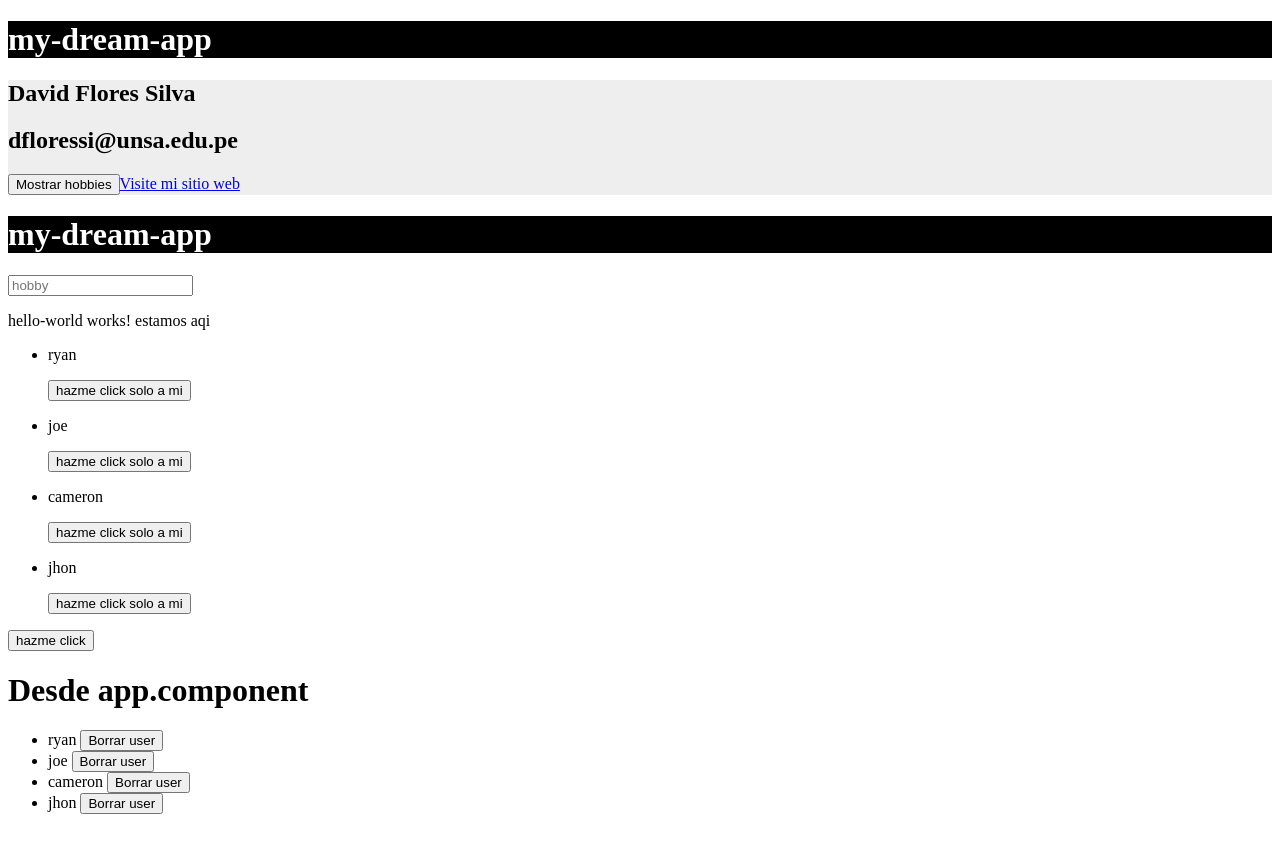
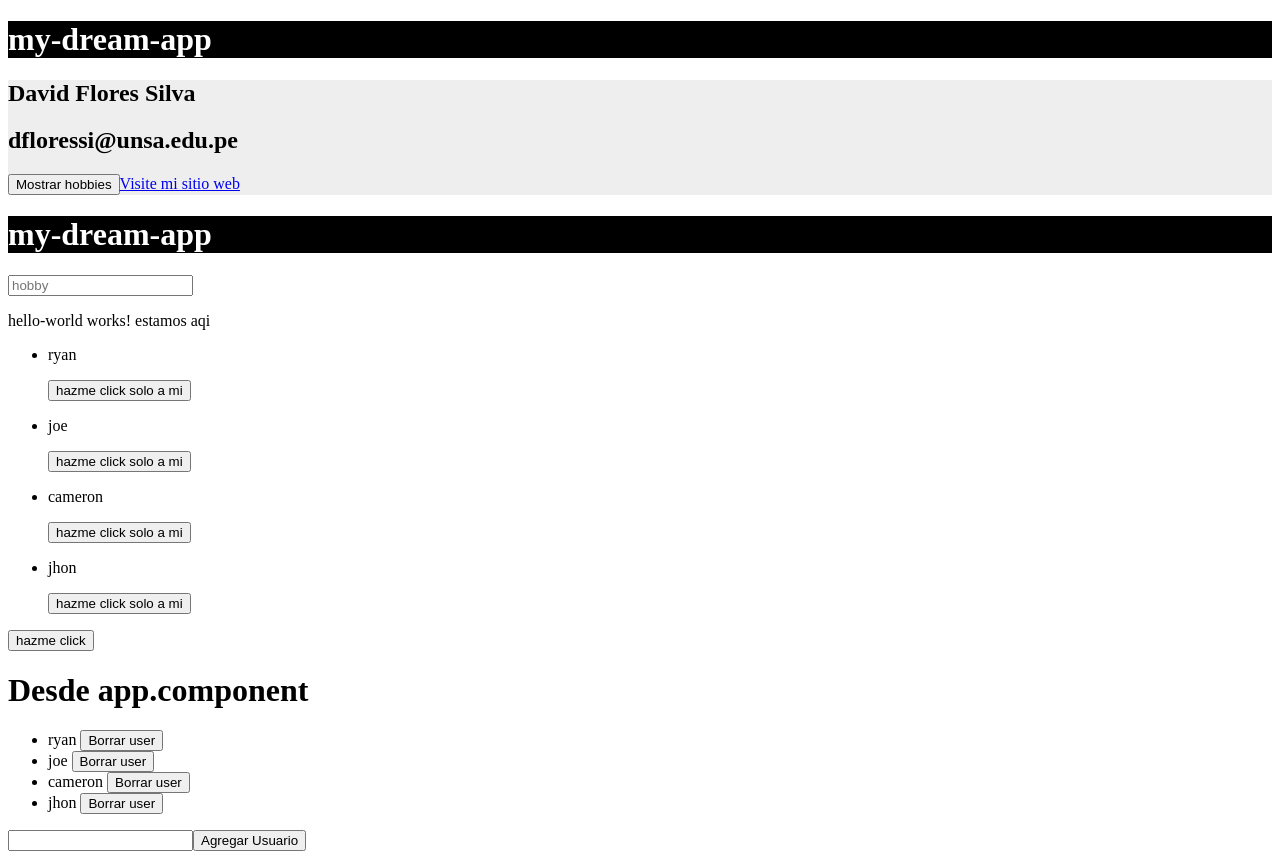
Before and after one commit to David-Flores-Silva/AngularRA, an Angular app in the folder proyectoAngular/my-dream-app/: page / in a window 1280 px wide. Before the commit the page ends 830 px from the top, so only its background shows below. Built offline with nearby package versions, Linux system fonts and the light colour scheme.

Commit message:
se agrego el boton para gregar usuarios

```diff
--- a/proyectoAngular/my-dream-app/src/app/app.component.html
+++ b/proyectoAngular/my-dream-app/src/app/app.component.html
@@ -43,3 +43,9 @@
     {{user}} <button (click)="deleteUser(user)"> Borrar user </button>
   </li>
 </ul>
+
+
+<form (submit)="addUser(newUser)">
+  <input type = "text" #newUser>
+  <button> Agregar Usuario </button>
+</form>
--- a/proyectoAngular/my-dream-app/src/app/app.component.ts
+++ b/proyectoAngular/my-dream-app/src/app/app.component.ts
@@ -47,5 +47,11 @@
       }
     }
   }
+  addUser(newUser: { value: string; focus: () => void; }){
+    this.users.push(newUser.value);
+    newUser.value="";
+    newUser.focus();
+    return false;
 
+  }
 }
```
